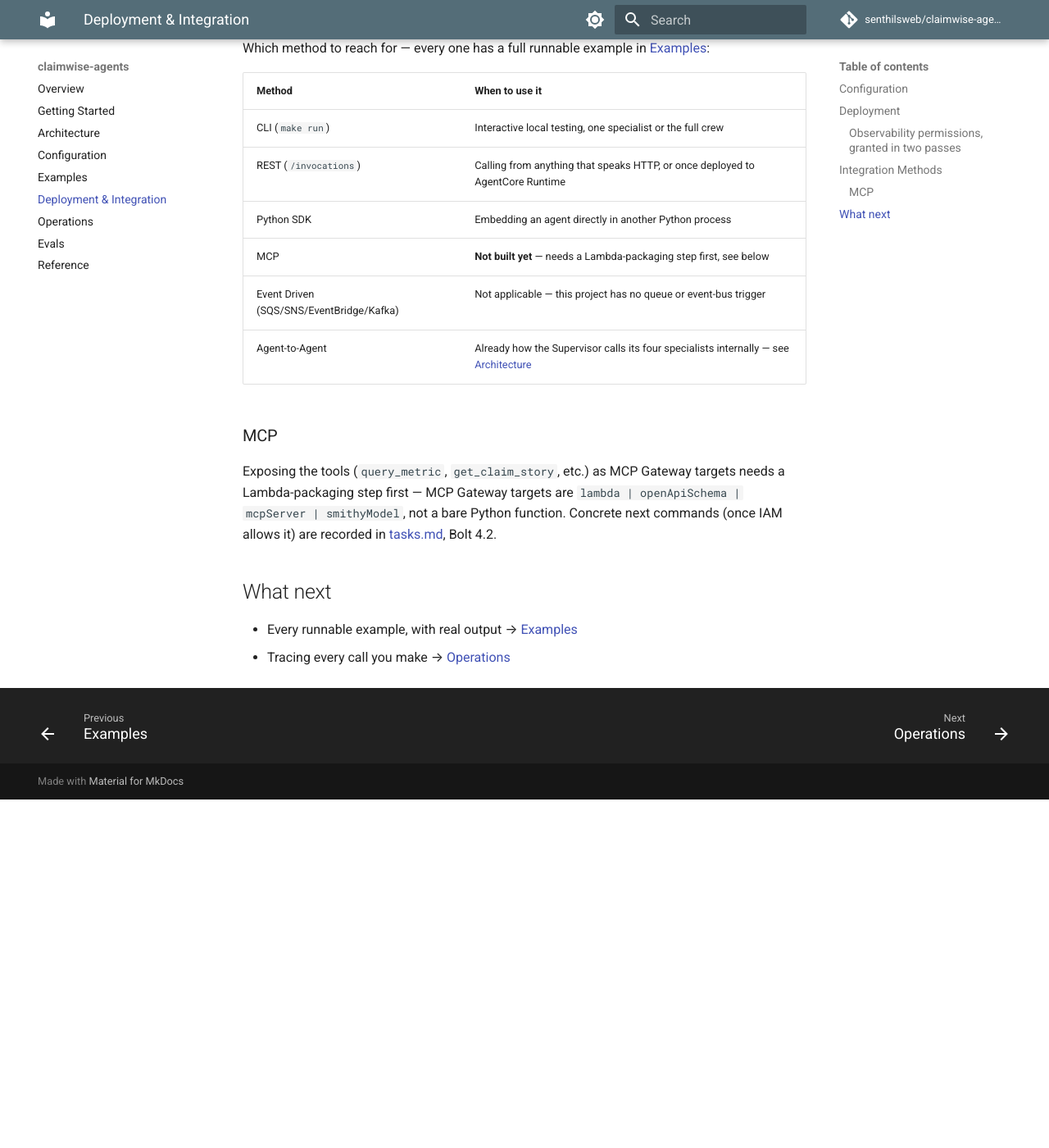
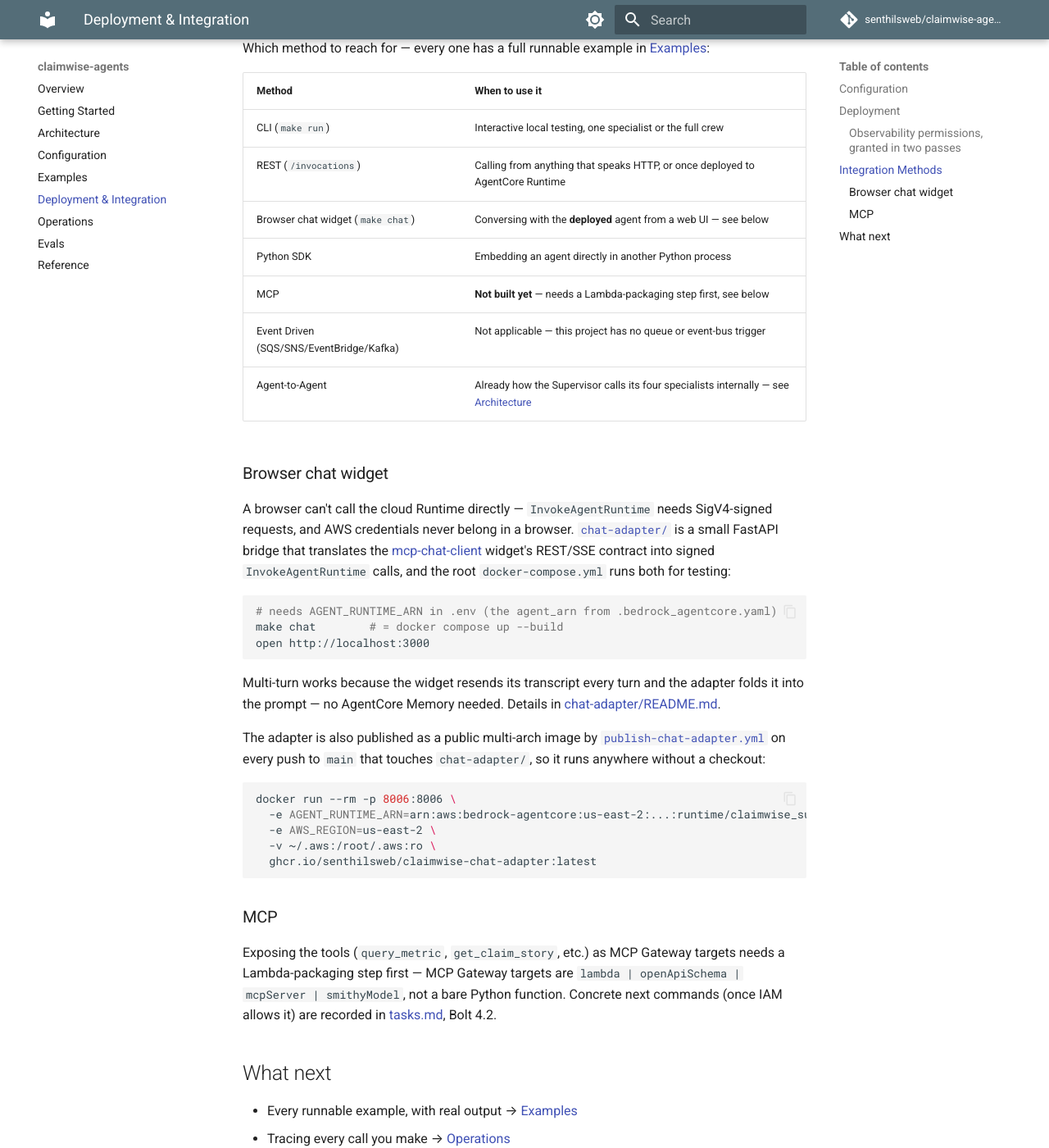
Before and after one commit to senthilsweb/claimwise-agents, an MkDocs documentation site: the page built from docs/deployment-integration.md, in a window 1280 px wide and 1400 px high, scrolled down 3111 px. Shown: the whole window at 82% size. Built offline with MkDocs 1.6.1 and Material for MkDocs 9.7.7, drawn with Linux system fonts in a browser that asks for light colours; comment, search, counter and statistics services are not loaded; before the commit the page ends 4086 px from its top, so only the background shows below that.

Commit message:
Add chat-adapter: browser widget to AgentCore bridge, with compose stack
A ~100-line FastAPI service translating the mcp-chat-client widget's
REST/SSE contract into SigV4-signed InvokeAgentRuntime calls, so the
deployed Supervisor is conversable from a browser. Multi-turn works by
folding the widget's resent transcript into the prompt — no AgentCore
Memory needed. Root docker-compose.yml (make chat) runs the widget +
adapter together; publish-chat-adapter.yml ships the adapter as a
public multi-arch GHCR image. Tested end-to-end against the live
runtime, locally and through the compose stack.

Co-Authored-By: Claude Fable 5 <noreply@anthropic.com>
Claude-Session: https://claude.ai/code/session_014vEt7yCiZkcefMparxpTB2

````diff
--- a/docs/deployment-integration.md
+++ b/docs/deployment-integration.md
@@ -109,10 +109,44 @@ Which method to reach for — every one has a full runnable example in
 |---|---|
 | CLI (`make run`) | Interactive local testing, one specialist or the full crew |
 | REST (`/invocations`) | Calling from anything that speaks HTTP, or once deployed to AgentCore Runtime |
+| Browser chat widget (`make chat`) | Conversing with the **deployed** agent from a web UI — see below |
 | Python SDK | Embedding an agent directly in another Python process |
 | MCP | **Not built yet** — needs a Lambda-packaging step first, see below |
 | Event Driven (SQS/SNS/EventBridge/Kafka) | Not applicable — this project has no queue or event-bus trigger |
 | Agent-to-Agent | Already how the Supervisor calls its four specialists internally — see [Architecture](architecture.md#agent-to-agent-communication) |
+
+### Browser chat widget
+
+A browser can't call the cloud Runtime directly — `InvokeAgentRuntime`
+needs SigV4-signed requests, and AWS credentials never belong in a
+browser. [`chat-adapter/`](https://github.com/senthilsweb/claimwise-agents/tree/main/chat-adapter)
+is a small FastAPI bridge that translates the
+[mcp-chat-client](https://github.com/senthilsweb/mcp-chat-client)
+widget's REST/SSE contract into signed `InvokeAgentRuntime` calls, and
+the root `docker-compose.yml` runs both for testing:
+
+```bash
+# needs AGENT_RUNTIME_ARN in .env (the agent_arn from .bedrock_agentcore.yaml)
+make chat        # = docker compose up --build
+open http://localhost:3000
+```
+
+Multi-turn works because the widget resends its transcript every turn
+and the adapter folds it into the prompt — no AgentCore Memory needed.
+Details in [chat-adapter/README.md](https://github.com/senthilsweb/claimwise-agents/blob/main/chat-adapter/README.md).
+
+The adapter is also published as a public multi-arch image by
+[`publish-chat-adapter.yml`](https://github.com/senthilsweb/claimwise-agents/blob/main/.github/workflows/publish-chat-adapter.yml)
+on every push to `main` that touches `chat-adapter/`, so it runs anywhere
+without a checkout:
+
+```bash
+docker run --rm -p 8006:8006 \
+  -e AGENT_RUNTIME_ARN=arn:aws:bedrock-agentcore:us-east-2:...:runtime/claimwise_supervisor-... \
+  -e AWS_REGION=us-east-2 \
+  -v ~/.aws:/root/.aws:ro \
+  ghcr.io/senthilsweb/claimwise-chat-adapter:latest
+```
 
 ### MCP
 
````
Also changed, not shown: README.md (+3 -0 lines), chat-adapter/README.md (added, +55 -0 lines), docker-compose.yml (added, +33 -0 lines), docs/architecture.md (+25 -0 lines), 8 other files.
